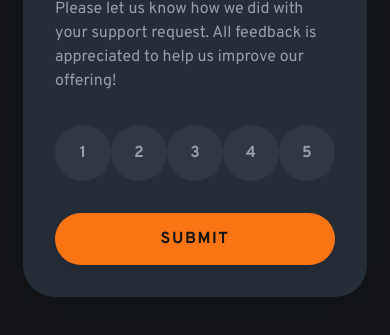
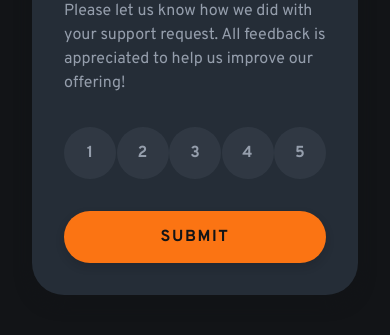
Before and after one commit to b16h22/interactive_rating_component_solution, a plain HTML site: page index.html in a window 390 px wide. Shown: the part 361-696 px from the top of the page. Drawn offline with Linux system fonts and the light colour scheme.

Commit message:
fixed mobile layout

```diff
--- a/styles/styles.css
+++ b/styles/styles.css
@@ -53,6 +53,7 @@
       width: 3.5rem;
       text-align: center;
       border: none;
+      padding: 1.25rem;
       border-radius: 2rem;
       background-color:hsla(217, 12%, 63%, 0.1);
       color: hsl(217, 12%, 63%);
@@ -120,10 +121,20 @@
     @media screen and (max-width:32em) {
 
       .container {
-        padding-inline: 2.5rem;
+        padding-inline: 2rem;
       }
 
       .card {
         width: 100%;
       }
+
+      .layout-two {
+        width: 100%;
+      }
+
+      .rating {
+        height: 3.25rem;
+        width: 3.25rem;
+        padding: 1rem;
+      }
     }
```
